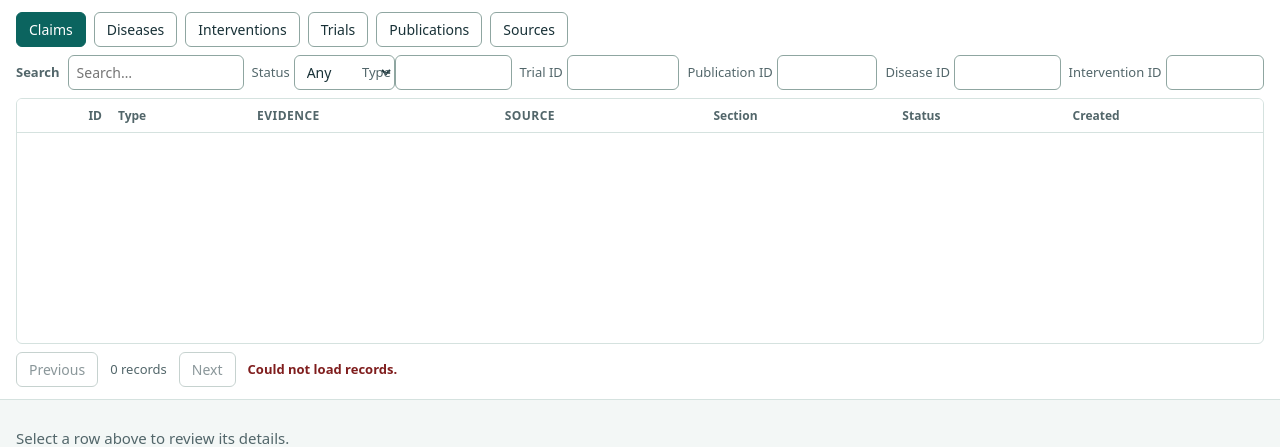
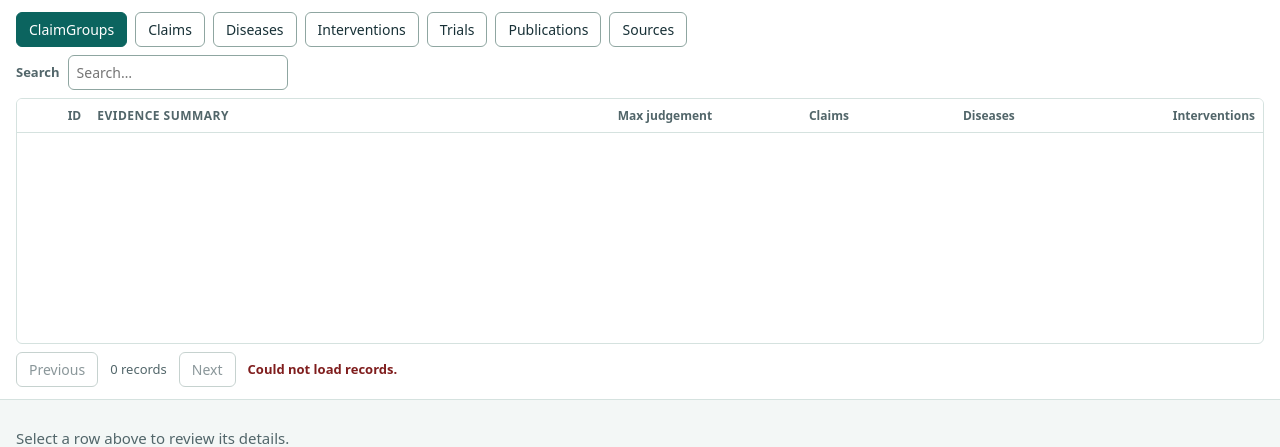
Before and after one commit to aguliyev/trials_publications_claims, a Django app: page / in a window 1280 px wide. Shown: the top 447 px of the page. Run offline with Django 5.2, Linux system fonts and the light colour scheme; data that the repository does not hold is empty.

Commit message:
feat: add ClaimGroups tab with detailed view and related entities in the workspace

```diff
--- a/django_app/core/api.py
+++ b/django_app/core/api.py
@@ -2,7 +2,7 @@
 
 from functools import wraps
 
-from django.db.models import Count
+from django.db.models import Count, Max
 from django.http import Http404
 from django.utils.decorators import method_decorator
 from django.views.decorators.csrf import csrf_protect
@@ -19,6 +19,7 @@ from .models import (
     Biomarker,
     Chunk,
     Claim,
+    ClaimGroup,
     ClaimStatus,
     Disease,
     Intervention,
@@ -140,6 +141,36 @@ class ClaimListSerializer(serializers.ModelSerializer):
 
     def get_source_label(self, obj):
         return resolve_claim_source(obj)[2]
+
+
+class ClaimGroupListSerializer(serializers.ModelSerializer):
+    evidence_summary_excerpt = serializers.SerializerMethodField()
+    max_judgement_score = serializers.FloatField(read_only=True)
+    claims_count = serializers.IntegerField(read_only=True)
+    diseases_count = serializers.IntegerField(read_only=True)
+    interventions_count = serializers.IntegerField(read_only=True)
+
+    class Meta:
+        model = ClaimGroup
+        fields = ('id', 'evidence_summary_excerpt', 'max_judgement_score',
+                  'claims_count', 'diseases_count', 'interventions_count')
+
+    def get_evidence_summary_excerpt(self, obj):
+        return obj.evidence_summary[:160]
+
+
+class ClaimGroupDetailSerializer(serializers.ModelSerializer):
+    class Meta:
+        model = ClaimGroup
+        fields = ('id', 'evidence_summary', 'synced', 'created', 'modified')
+
+    def to_representation(self, instance):
+        data = super().to_representation(instance)
+        data['diseases'] = [{'id': item.pk, 'name': item.name, 'mesh': item.mesh}
+                            for item in instance.diseases.all()]
+        data['interventions'] = [{'id': item.pk, 'name': item.name, 'mesh': item.mesh}
+                                 for item in instance.interventions.all()]
+        return data
 
 
 def resolve_section_text(claim):
@@ -463,11 +494,33 @@ class ClaimViewSet(UpdateModelMixin, BaseReadOnlyViewSet):
         for key in ('trial', 'publication'):
             if key in params:
                 qs = qs.filter(**{f'{key}_id': _parse_int_param(key, params[key])})
+        if 'claim_group' in params:
+            qs = qs.filter(claim_group_id=_parse_int_param('claim_group', params['claim_group']))
         if 'disease' in params:
             qs = qs.filter(diseases__id=_parse_int_param('disease', params['disease']))
         if 'intervention' in params:
             qs = qs.filter(interventions__id=_parse_int_param('intervention', params['intervention']))
         return qs.distinct()
+
+
+class ClaimGroupViewSet(BaseReadOnlyViewSet):
+    search_fields = ('evidence_summary',)
+    ordering_fields = ('id', 'created', 'claims_count', 'diseases_count',
+                       'interventions_count', 'max_judgement_score')
+
+    def get_serializer_class(self):
+        return ClaimGroupListSerializer if self.action == 'list' else ClaimGroupDetailSerializer
+
+    def get_queryset(self):
+        qs = ClaimGroup.objects.all().order_by('-created', '-id')
+        if self.action != 'list':
+            return qs.prefetch_related('diseases', 'interventions')
+        return qs.annotate(
+            claims_count=Count('claims', distinct=True),
+            diseases_count=Count('diseases', distinct=True),
+            interventions_count=Count('interventions', distinct=True),
+            max_judgement_score=Max('claims__judgements__score'),
+        )
 
 
 class DiseaseViewSet(BaseReadOnlyViewSet):
--- a/django_app/core/static/core/workspace.js
+++ b/django_app/core/static/core/workspace.js
@@ -3,6 +3,19 @@
   'use strict';
 
   var TABS = {
+    'claim-groups': {
+      label: 'ClaimGroups',
+      endpoint: '/api/claim-groups/',
+      columns: [
+        { key: 'id', label: 'ID', sortable: true, numeric: true },
+        { key: 'evidence_summary_excerpt', label: 'Evidence summary', excerpt: true },
+        { key: 'max_judgement_score', label: 'Max judgement', sortable: true, numeric: true },
+        { key: 'claims_count', label: 'Claims', sortable: true, numeric: true },
+        { key: 'diseases_count', label: 'Diseases', sortable: true, numeric: true },
+        { key: 'interventions_count', label: 'Interventions', sortable: true, numeric: true }
+      ],
+      filters: []
+    },
     claims: {
       label: 'Claims',
       endpoint: '/api/claims/',
@@ -97,6 +110,7 @@
   };
 
   var MAIN_KINDS = {
+    'claim-groups': '/api/claim-groups/',
     claims: '/api/claims/',
     diseases: '/api/diseases/',
     interventions: '/api/interventions/',
@@ -114,6 +128,7 @@
   };
 
   var KIND_LABELS = {
+    'claim-groups': 'ClaimGroup',
     claims: 'Claim',
     diseases: 'Disease',
     interventions: 'Intervention',
@@ -151,7 +166,7 @@
   ];
 
   var state = {
-    tab: 'claims',
+    tab: 'claim-groups',
     search: '',
     filters: {},
     ordering: null,
@@ -1049,6 +1064,35 @@
     return form;
   }
 
+  function renderClaimGroupDetail(data) {
+    clear(els.detail);
+    var cols = make('div', 'ws-cols');
+    var left = make('div', 'ws-col-left');
+    var right = make('div', 'ws-col-right');
+    left.appendChild(make('h2', null, 'ClaimGroup ' + String(data.id)));
+    left.appendChild(fieldList([
+      ['ID', data.id, 'mono'],
+      ['Evidence summary', data.evidence_summary],
+      ['Synced', data.synced],
+      ['Created', data.created, 'mono'],
+      ['Modified', data.modified, 'mono']
+    ]));
+    pagedRelatedTable(right, 'Claims', '/api/claims/?claim_group=' + data.id, 'No linked claims.');
+    right.appendChild(sectionHeading('Diseases'));
+    right.appendChild(relatedTable(
+      [{ key: 'name', label: 'Name' }, { key: 'mesh', label: 'MeSH', mono: true }],
+      diseaseRows(data.diseases, 'diseases'), 'No linked diseases.'
+    ));
+    right.appendChild(sectionHeading('Interventions'));
+    right.appendChild(relatedTable(
+      [{ key: 'name', label: 'Name' }, { key: 'mesh', label: 'MeSH', mono: true }],
+      diseaseRows(data.interventions, 'interventions'), 'No linked interventions.'
+    ));
+    cols.appendChild(left);
+    cols.appendChild(right);
+    els.detail.appendChild(cols);
+  }
+
   function renderClaimDetail(data) {
     clear(els.detail);
     var cols = document.createElement('div');
@@ -1236,7 +1280,9 @@
   }
 
   function renderDetail(tab, data) {
-    if (tab === 'claims') {
+    if (tab === 'claim-groups') {
+      renderClaimGroupDetail(data);
+    } else if (tab === 'claims') {
       renderClaimDetail(data);
     } else if (tab === 'diseases' || tab === 'interventions') {
       renderDiseaseDetail(tab, data);
--- a/django_app/core/templates/core/workspace.html
+++ b/django_app/core/templates/core/workspace.html
@@ -10,7 +10,8 @@
 <main class="ws-layout">
   <section class="ws-upper" aria-label="Records">
     <div class="ws-tabs" role="tablist" aria-label="Record types">
-      <button type="button" role="tab" data-tab="claims" aria-selected="true">Claims</button>
+      <button type="button" role="tab" data-tab="claim-groups" aria-selected="true">ClaimGroups</button>
+      <button type="button" role="tab" data-tab="claims" aria-selected="false">Claims</button>
       <button type="button" role="tab" data-tab="diseases" aria-selected="false">Diseases</button>
       <button type="button" role="tab" data-tab="interventions" aria-selected="false">Interventions</button>
       <button type="button" role="tab" data-tab="trials" aria-selected="false">Trials</button>
--- a/django_app/core/urls.py
+++ b/django_app/core/urls.py
@@ -4,6 +4,7 @@ from rest_framework.routers import SimpleRouter
 from . import views
 from .api import (
     ClaimViewSet,
+    ClaimGroupViewSet,
     DiseaseViewSet,
     InterventionViewSet,
     PublicationImportView,
@@ -16,6 +17,7 @@ from .api import (
 )
 
 router = SimpleRouter()
+router.register('claim-groups', ClaimGroupViewSet, basename='claim-group')
 router.register('claims', ClaimViewSet, basename='claim')
 router.register('diseases', DiseaseViewSet, basename='disease')
 router.register('interventions', InterventionViewSet, basename='intervention')
```
Also changed, not shown: docs/todo.md (+11 -0 lines), tests/django_app/core/test_api.py (+46 -0 lines), tests/django_app/core/test_workspace.py (+5 -0 lines).
